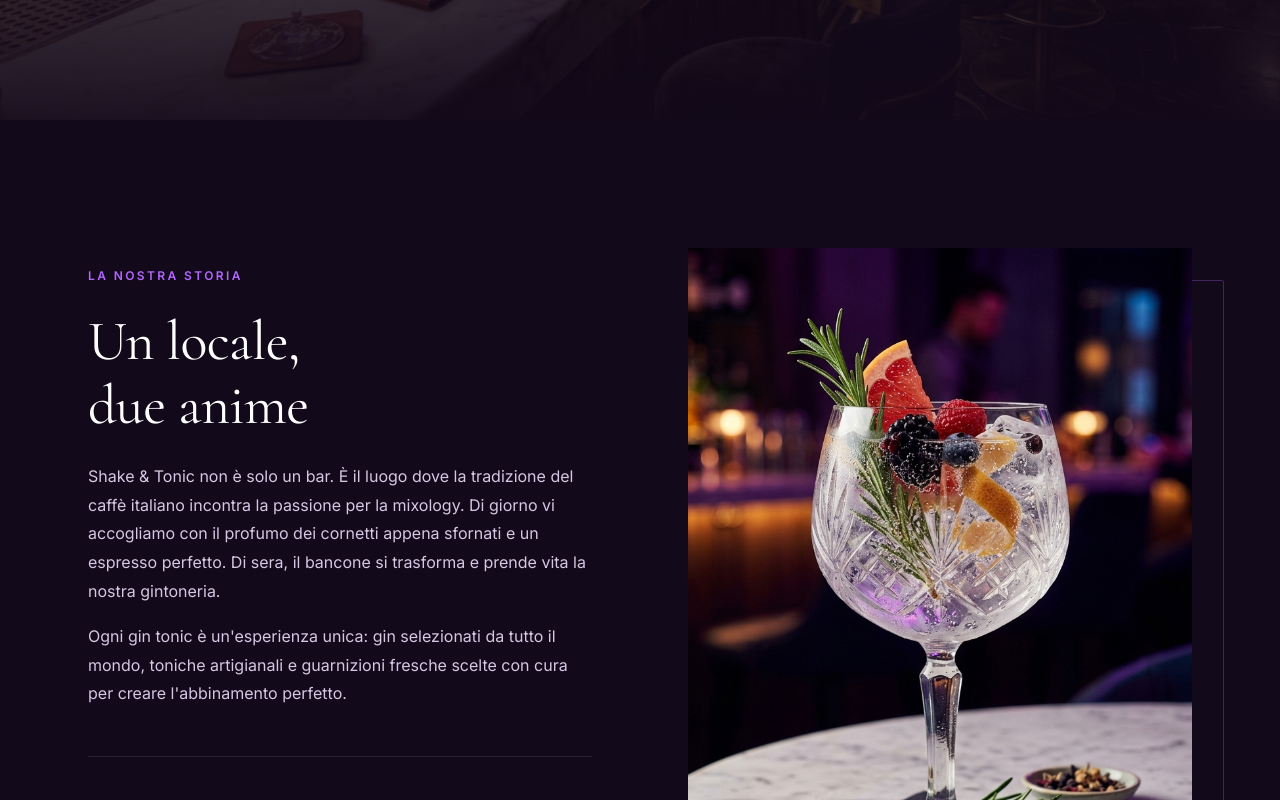
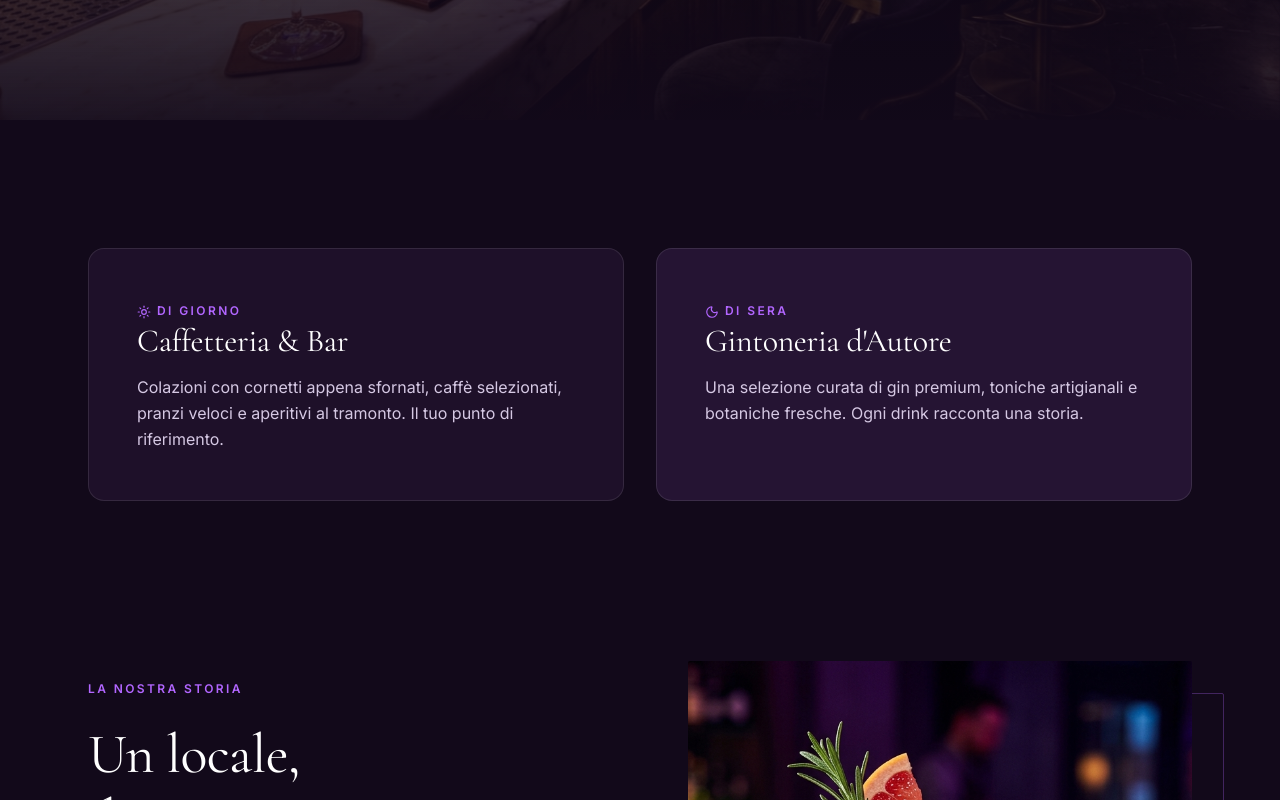
Before and after one commit to BarattoGo/Mirko, a React (Vite) app: page / in a window 1280 px wide. Shown: the part 680-1480 px from the top of the page. Built offline with nearby package versions, Linux system fonts and the light colour scheme; a web font is replaced by a local one.

Commit message:
📝 Make hero label white and restore Di Giorno/Di Sera descriptions as text cards

```diff
--- a/src/App.jsx
+++ b/src/App.jsx
@@ -73,7 +73,7 @@ const Hero = () => {
       </div>
       <div className="hero-overlay" />
       <div className="hero-content">
-        <span className="label">Gintoneria e Cocktail bar</span>
+        <span className="label" style={{ color: '#ffffff' }}>Gintoneria e Cocktail bar</span>
         <h1>Shake <em>& Tonic</em></h1>
         <div className="hero-divider" />
         <p className="hero-subtitle">
@@ -89,39 +89,29 @@ const Hero = () => {
 };
 
 /* ============================================
-   DUAL IDENTITY SECTION
+   DUAL IDENTITY SECTION (TEXT ONLY)
    ============================================ */
 const DualIdentity = () => (
-  <section className="dual-section">
-    <div className="dual-card day">
-      <div className="dual-card-bg">
-        <img src="/hero-day.jpg" alt="Atmosfera diurna" />
-      </div>
-      <div className="dual-card-overlay" />
-      <div className="dual-card-content reveal">
+  <section className="section" style={{ paddingBottom: '2rem' }}>
+    <div className="container" style={{ display: 'flex', gap: '2rem', flexWrap: 'wrap' }}>
+      <div className="dual-text-card reveal" style={{ flex: '1', minWidth: '300px', padding: '3rem', background: 'var(--color-bg-elevated)', borderRadius: '1rem', border: '1px solid var(--color-border)' }}>
         <span className="label">
           <Sun size={14} style={{ display: 'inline', verticalAlign: 'middle', marginRight: '6px' }} />
           Di Giorno
         </span>
-        <h2>Caffetteria<br />& Bar</h2>
-        <p>
+        <h2 style={{ fontSize: '2rem', marginBottom: '1rem', fontFamily: 'var(--font-heading)' }}>Caffetteria & Bar</h2>
+        <p style={{ color: 'var(--color-text-muted)', lineHeight: '1.6' }}>
           Colazioni con cornetti appena sfornati, caffè selezionati,
           pranzi veloci e aperitivi al tramonto. Il tuo punto di riferimento.
         </p>
       </div>
-    </div>
-    <div className="dual-card night">
-      <div className="dual-card-bg">
-        <img src="/hero-night.jpg" alt="Atmosfera serale" />
-      </div>
-      <div className="dual-card-overlay" />
-      <div className="dual-card-content reveal">
+      <div className="dual-text-card reveal" style={{ flex: '1', minWidth: '300px', padding: '3rem', background: 'var(--color-bg-card)', borderRadius: '1rem', border: '1px solid var(--color-border)' }}>
         <span className="label">
           <Moon size={14} style={{ display: 'inline', verticalAlign: 'middle', marginRight: '6px' }} />
           Di Sera
         </span>
-        <h2>Gintoneria<br />d'Autore</h2>
-        <p>
+        <h2 style={{ fontSize: '2rem', marginBottom: '1rem', fontFamily: 'var(--font-heading)' }}>Gintoneria d'Autore</h2>
+        <p style={{ color: 'var(--color-text-muted)', lineHeight: '1.6' }}>
           Una selezione curata di gin premium, toniche artigianali
           e botaniche fresche. Ogni drink racconta una storia.
         </p>
@@ -437,6 +427,7 @@ const ScrollToAnchor = () => {
 const HomePage = () => (
   <>
     <Hero />
+    <DualIdentity />
     <About />
     <Contact />
   </>
```
